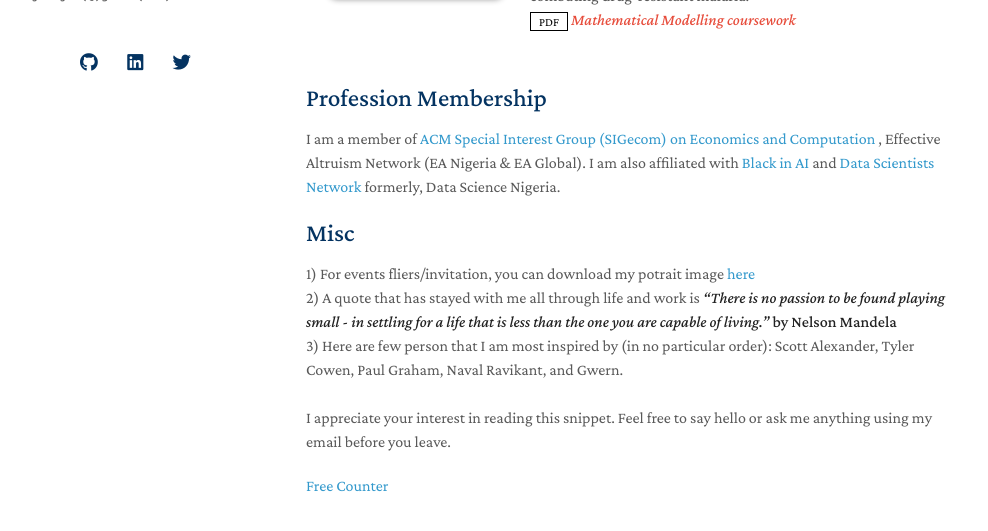
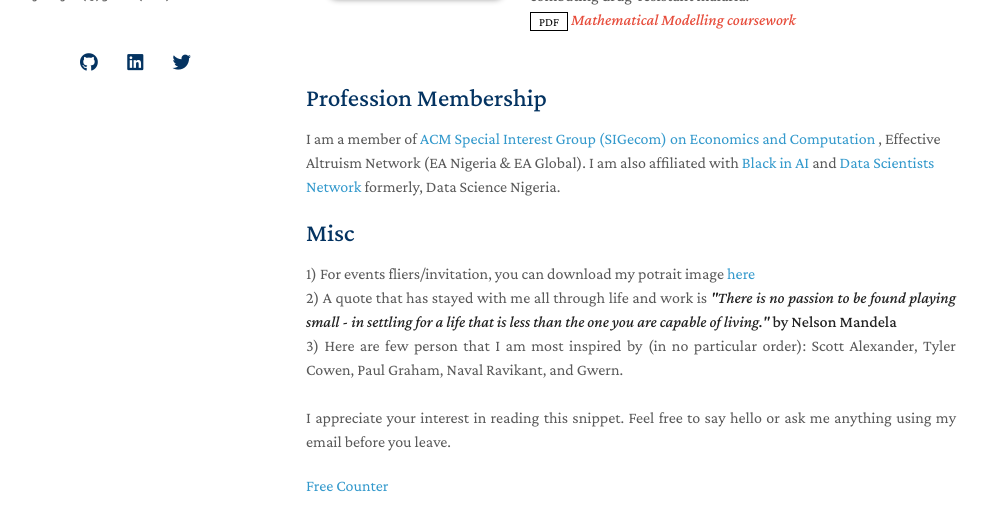
Before and after one commit to jibrinx/jibrinx.github.io, a Jekyll site: the page built from index.md, in a window 1280 px wide and 900 px high, scrolled down 3415 px, cut to the strip 308-839 px from the top of the window. Shown: the whole strip, without its empty margins (164-1152 px from the left). Built offline with Jekyll 4.4.1, drawn with Linux system fonts in a browser that asks for light colours; nearby versions of some CDN libraries; a style sheet for code colours, icons or effects is not loaded.

Commit message:
Update index.md

```diff
--- a/index.md
+++ b/index.md
@@ -42,11 +42,12 @@
 I am a member of <a href="http://www.sigecom.org">ACM Special Interest Group (SIGecom) on Economics and Computation </a>, Effective Altruism Network (EA Nigeria & EA Global). I am also affiliated with <a href="https://blackinai.github.io/#/">Black in AI</a> and <a href="https://www.datasciencenigeria.org">Data Scientists Network</a> formerly, Data Science Nigeria.
 
 ## Misc
+<p align="justify">
 1) For events fliers/invitation, you can download my potrait image <a href ="https://raw.githubusercontent.com/jbrnjfr/jbrnjfr.github.io/main/assets/img/IMG_5241.jpeg"> here </a> <br>
 2) A quote that has stayed with me all through life and work is <strong><i> "There is no passion to be found playing small - in settling for a life that is less than the one you are capable of living."
 </i> by Nelson Mandela</strong> <br>
 3) Here are few person that I am most inspired by (in no particular order): Scott Alexander, Tyler Cowen, Paul Graham, Naval Ravikant, and Gwern. <br> <br>
-I appreciate your interest in reading this snippet. Feel free to say hello or ask me anything using my email before you leave.
+I appreciate your interest in reading this snippet. Feel free to say hello or ask me anything using my email before you leave.</p>
 
  <a href='http://www.freevisitorcounters.com'>Free Counter</a> <script type='text/javascript' src='https://www.freevisitorcounters.com/auth.php?id=e2851f6f60d71cbaa285642eb1ba5e154a03c745'></script>
 <script type="text/javascript" src="https://www.freevisitorcounters.com/en/home/counter/1286736/t/0"></script>
```
